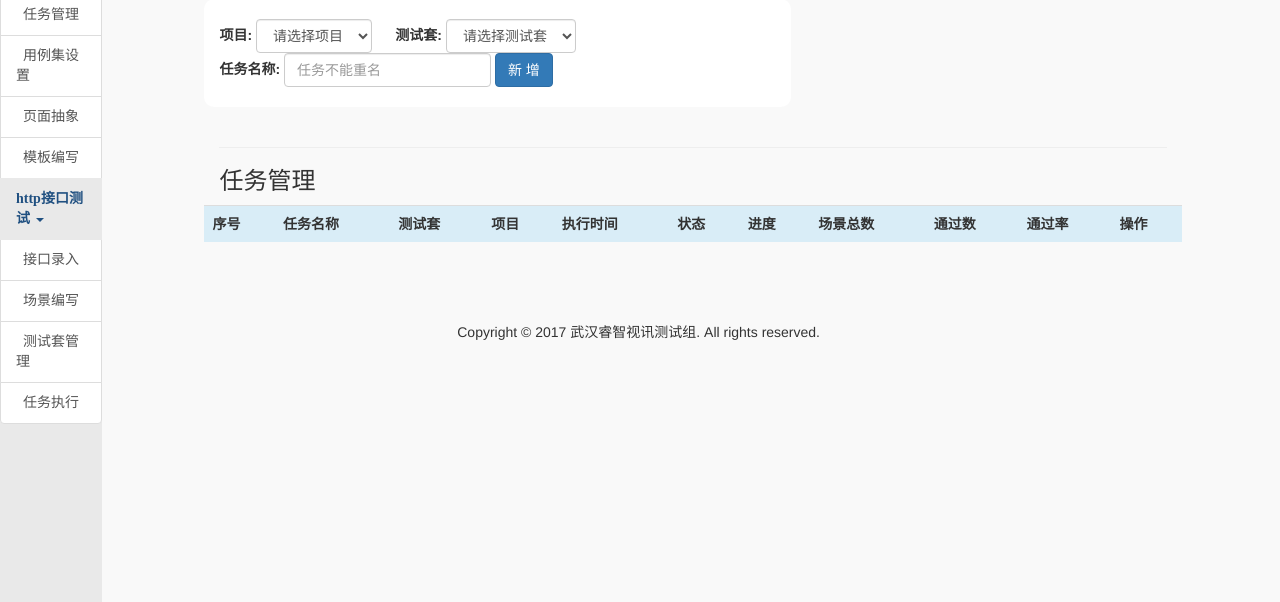
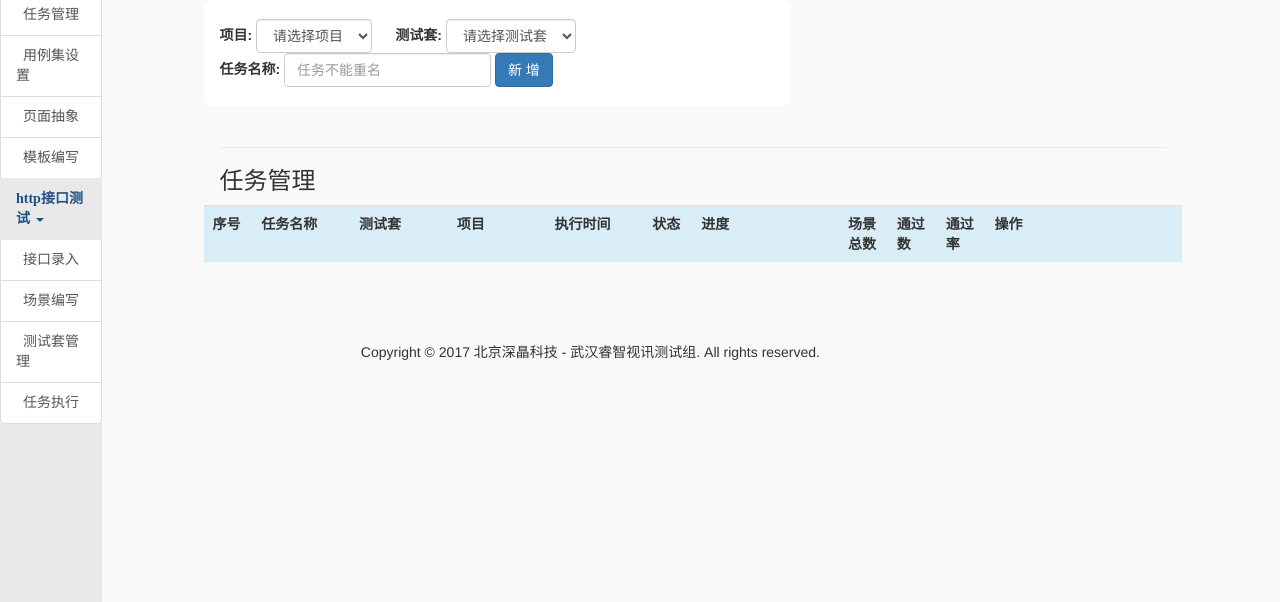
Before and after one commit to qiangzhouf/AutotestPlatform, a Flask app: page /interf_task in a window 1280 px wide. Shown: the part 117-719 px from the top of the page. Run offline with Flask 2, Linux system fonts and the light colour scheme; the visitor is signed in with stand-in values (Sample User, id 1); data comes from the database, SQL or seed files in the repository; both versions use the stored data as it was after the commit; parts of the project's set-up code (start-up, migrations or seed data) failed here and were passed over; some libraries are stand-ins or nearby versions.

Commit message:
2018/3/7

```diff
--- a/web/static/interf_task.js
+++ b/web/static/interf_task.js
@@ -1,3 +1,62 @@
+function refresh_task(){
+    $.post('/interf_task', {'type': 'get_task', 'project': $('select#project').val()}, function(data){
+        var l = data.task.length;
+        $('table#task').find('tr.dam').remove();
+        var tr = $('table#task').find('tr');
+        if (l != 0){
+            var html = '';
+            for (i=0;i<l;i++){
+                html += '<tr class="dam">';
+                for (j=0;j<11;j++){
+                    if (j==0){
+                        html = html + '<td style="width:5%">'+i+'</td>';
+                    }
+                    else if (j==5){
+                        if (data.task[i][j]==0){
+                            html = html + '<td style="width:5%">未执行</td>';
+                        }
+                        else if (data.task[i][j]==1){
+                            html = html + '<td style="width:5%">执行中</td>';
+                        }
+                        else if (data.task[i][j]==2){
+                            html = html + '<td style="width:5%">已完成</td>';
+                        }
+                    }
+                    else if (j==6){
+                        html = html + '<td style="width:15%"><div class="progress progress-striped active"><div class="progress-bar" style="width: ' + data.task[i][j] + ';">' + data.task[i][j] + '</div></div></td>'
+                    }
+                    else if (j==10){
+                        if (data.task[i][5]==1){
+                            html += '<td style="width:20%"><button id="start" class="btn btn-success" disabled="disabled">启动</button>    '
+                        }
+                        else{
+                            html += '<td style="width:20%"><button id="start" class="btn btn-success">启动</button>    '
+                        };
+                       html += '<button id="del" class="btn btn-danger">删除</button>    <button id="detail" class="btn btn-primary">详情</button></td>';
+                    }
+                    else{
+                        if (7<=j<=9){
+                            html = html + '<td style="width:5%">'+data.task[i][j]+'</td>';
+                        }
+                        else{
+                            html = html + '<td style="width:10%">'+data.task[i][j]+'</td>';
+                        };
+                    };
+                };
+            };
+            tr.after(html)
+        };
+    });
+};
+
+
+function tc(info, message){
+    $("h4#myModalLabel").text(info);
+    $("div.modal-body").text(message);
+    $("button#send_alert").trigger("click");
+};
+
+
 $(function(){
     //选择项目后，动态加载测试套
     $('select#project').change(function(){
@@ -11,6 +70,7 @@ $(function(){
                 };
                 obj.html(html);
             });
+            refresh_task()
         }
         else{
             $('select#suite').empty();
@@ -22,31 +82,43 @@ $(function(){
     //新建任务
     $('button#new_task').on('click', function(){
         if ($('select#suite').val() == 'none'){
-            $("h4#myModalLabel").text("提示");
-            $("div.modal-body").text("请先选择好测试套！");
-            $("button#send_alert").trigger("click");
+            tc('提示', "请先选择好测试套！")
             return
         };
         if ($('input#task_name').val() == ''){
-            $("h4#myModalLabel").text("提示");
-            $("div.modal-body").text("任务名不能为空！");
-            $("button#send_alert").trigger("click");
+            tc('提示', "任务名不能为空！")
             return
         };
         $.post('/interf_task', {'type': 'new_task', 'name': $('input#task_name').val(), 'project': $('select#project').val(), 'suite': $('select#suite').val()}, function(data){
             if (data.code == 200){
-                $("h4#myModalLabel").text("提示");
-                $("div.modal-body").text("任务新建成功！");
-                $("button#send_alert").trigger("click");
-
+                refresh_task()
+                tc('提示', "任务新建成功！")
+                $('input#task_name').val('')
             }
             else{
-                $("h4#myModalLabel").text("提示");
-                $("div.modal-body").text("任务新建失败！");
-                $("button#send_alert").trigger("click");
+                tc('提示', data.message)
             };
 
         });
     });
 
+    //删除任务
+    $('table#task').on('click', 'button#del', function(){
+        var s = $(this).parents('tr').find('td').eq(5).text();
+        if (s == '执行中'){
+            tc('错误', '任务正在执行中，无法删除！')
+            return
+        };
+        var name = $(this).parents('tr').find('td').eq(1).text();
+        $.post('/interf_task', {'type': 'del_task', 'name': name, 'project': $('select#project').val()}, function(data){
+            if (data.code==200){
+                refresh_task()
+                tc('提示', '任务删除成功！')
+            }
+            else{
+                tc('提示', '任务删除失败！')
+            };
+        });
+    });
+
 });
--- a/web/templates/interf_task.html
+++ b/web/templates/interf_task.html
@@ -52,19 +52,19 @@
 <div class="row">
   <div class="col-md-1"></div>
   <div style="padding:0px" class="col-md-10">
-  <table  class="table table table-hover" style="background:#FFF">
+  <table  class="table table table-hover" style="background:#FFF" id="task">
   	<tr class="info">
-  		<td><b>序号</b></td>
-  		<td><b>任务名称</b></td>
-  		<td><b>测试套</b></td>
-  		<td><b>项目</b></td>
-  		<td><b>执行时间</b></td>
-  		<td><b>状态</b></td>
-  		<td><b>进度</b></td>
-  		<td><b>场景总数</b></td>
-  		<td><b>通过数</b></td>
-  		<td><b>通过率</b></td>
-  		<td><b>操作</b></td>
+  		<td style="width:5%"><b>序号</b></td>
+  		<td style="width:10%"><b>任务名称</b></td>
+  		<td style="width:10%"><b>测试套</b></td>
+  		<td style="width:10%"><b>项目</b></td>
+  		<td style="width:10%"><b>执行时间</b></td>
+  		<td style="width:5%"><b>状态</b></td>
+  		<td style="width:15%"><b>进度</b></td>
+  		<td style="width:5%"><b>场景总数</b></td>
+  		<td style="width:5%"><b>通过数</b></td>
+  		<td style="width:5%"><b>通过率</b></td>
+  		<td style="width:20%"><b>操作</b></td>
   	</tr>
   </table>
   </div>
--- a/web/templates/layout.html
+++ b/web/templates/layout.html
@@ -89,7 +89,7 @@
 			<div class="row">
 				<div class="col-md-2"></div>
 				<div class="col-md-6" style="text-align:right">
-				Copyright &copy; 2017 武汉睿智视讯测试组. All rights reserved.
+				Copyright &copy; 2017 北京深瞐科技 - 武汉睿智视讯测试组. All rights reserved.
 				</div>
 				<div class="col-md-2"></div>
 			</div>
--- a/web/web.py
+++ b/web/web.py
@@ -811,3 +811,21 @@ def interf_task():
     if request.method == 'GET':
         project = [elem[0] for elem in g.db.execute('select name from project;').fetchall()]
         return render_template('interf_task.html', projects=project)
+    elif request.method == 'POST':
+        if request.form['type'] == 'get_task':
+            task = g.db.execute('select * from interf_task where project="%s" order by id desc' % request.form['project']).fetchall()
+            return jsonify(task=task)
+        elif request.form['type'] == 'new_task':
+            task_name = request.form['name']
+            project = request.form['project']
+            suite = request.form['suite']
+            if (task_name,) in g.db.execute('select name from interf_task where project="%s";' % project).fetchall():
+                return jsonify(code=201, message="任务名称重复！")
+            scene_num = len(g.db.execute('select data from suite where name="%s" and project="%s";' % (suite, project)).fetchall()[0][0].split(','))
+            g.db.execute('insert into interf_task(name,suite,project,scene_num) values("%s","%s","%s","%d");' % (task_name,suite,project,scene_num))
+            g.db.commit()
+            return jsonify(code=200)
+        elif request.form['type'] == 'del_task':
+            g.db.execute('delete from interf_task where name="%s" and project="%s";' % (request.form['name'], request.form['project']))
+            g.db.commit()
+            return jsonify(code=200, message="任务删除成功！")
```
Also changed, not shown: web/web.db, 1 other file.
